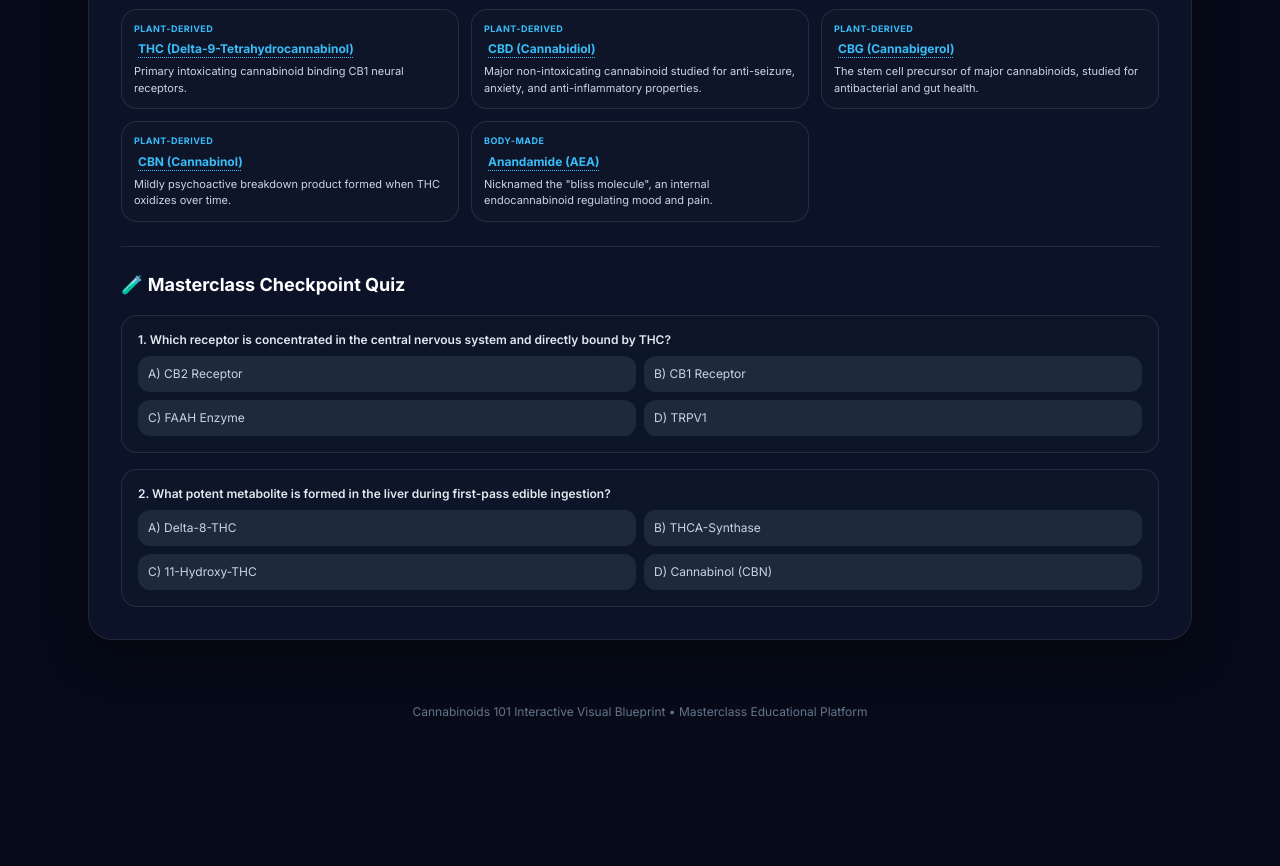
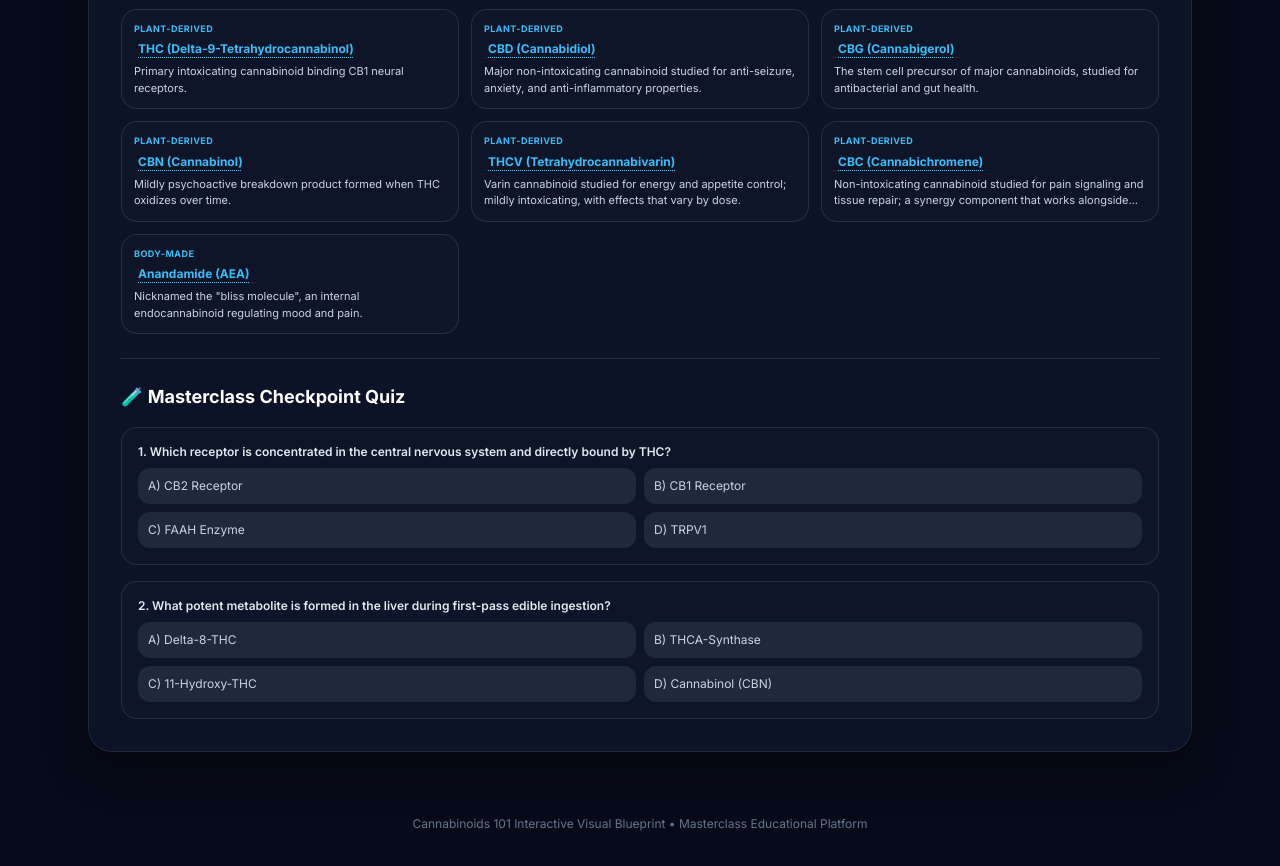
Before and after one commit to t3riah/cannabinoids-101, a plain HTML site: page index.html in a window 1280 px wide. Shown: the part 3844-4710 px from the top of the page. Before the commit the page ends 4604 px from the top, so only its background shows below. Drawn offline with nearby package versions, Linux system fonts and the light colour scheme.

Commit message:
Add THCV and CBC glossary entries so their matrix Details buttons open modals

```diff
--- a/index.html
+++ b/index.html
@@ -1332,6 +1332,8 @@
       CBD: { title: 'CBD (Cannabidiol)', category: 'plant', catLabel: 'Plant-Derived', body: 'Major non-intoxicating cannabinoid studied for anti-seizure, anxiety, and anti-inflammatory properties.' },
       CBG: { title: 'CBG (Cannabigerol)', category: 'plant', catLabel: 'Plant-Derived', body: 'The stem cell precursor of major cannabinoids, studied for antibacterial and gut health.' },
       CBN: { title: 'CBN (Cannabinol)', category: 'plant', catLabel: 'Plant-Derived', body: 'Mildly psychoactive breakdown product formed when THC oxidizes over time.' },
+      THCV: { title: 'THCV (Tetrahydrocannabivarin)', category: 'plant', catLabel: 'Plant-Derived', body: 'Varin cannabinoid studied for energy and appetite control; mildly intoxicating, with effects that vary by dose.' },
+      CBC: { title: 'CBC (Cannabichromene)', category: 'plant', catLabel: 'Plant-Derived', body: 'Non-intoxicating cannabinoid studied for pain signaling and tissue repair; a synergy component that works alongside THC and CBD.' },
       anandamide: { title: 'Anandamide (AEA)', category: 'body', catLabel: 'Body-Made', body: 'Nicknamed the "bliss molecule", an internal endocannabinoid regulating mood and pain.' }
     };
 
```
Also changed, not shown: 1 other file.
